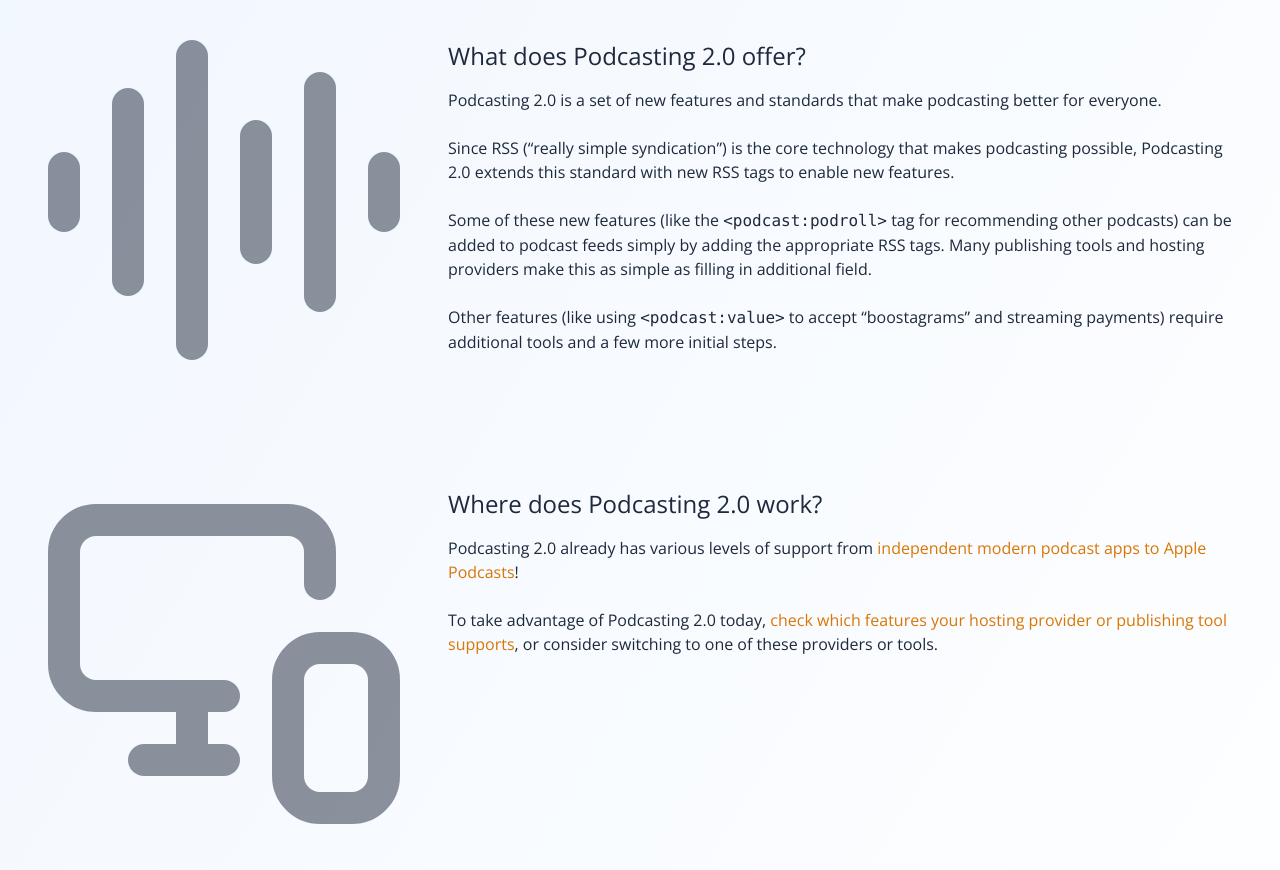
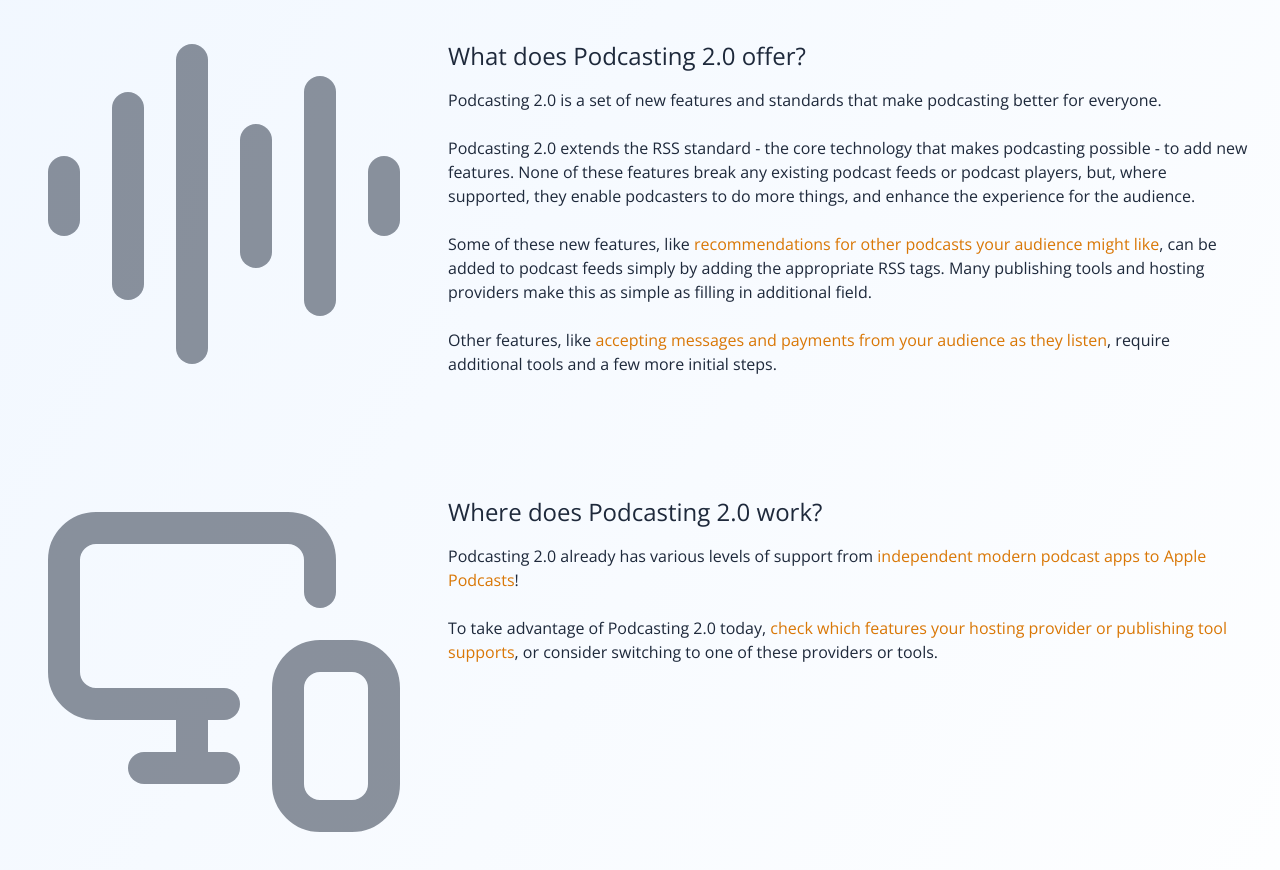
Before and after one commit to theDanielJLewis/podcasting2.org, a Next.js app: page / in a window 1280 px wide. Shown: the part 800-1670 px from the top of the page. Built offline with nearby package versions, Linux system fonts and the light colour scheme; no server answers.

Commit message:
Update page.tsx
Trying to de-jargon this - removing tags in favor of features and simplifying the language. Also, adding "it doesn't break anything" language.

```diff
--- a/src/app/page.tsx
+++ b/src/app/page.tsx
@@ -100,20 +100,21 @@ export default function Home() {
             podcasting better for everyone.
           </p>
           <p>
-            Since RSS (&ldquo;really simple syndication&rdquo;) is the core
-            technology that makes podcasting possible, Podcasting 2.0 extends
-            this standard with new RSS tags to enable new features.
+            Podcasting 2.0 extends the RSS standard - the core technology that makes podcasting
+            possible - to add new features. None of these features break any existing podcast feeds
+            or podcast players, but, where supported, they enable podcasters to do more things,
+            and enhance the experience for the audience.
           </p>
           <p>
-            Some of these new features (like the{" "}
-            <code>&lt;podcast:podroll&gt;</code> tag for recommending other
-            podcasts) can be added to podcast feeds simply by adding the
+            Some of these new features, like <Link href="/podcast-namespace/tags/podroll">recommendations
+            for other podcasts your audience might like</Link>,
+            can be added to podcast feeds simply by adding the
             appropriate RSS tags. Many publishing tools and hosting providers
             make this as simple as filling in additional field.
           </p>
           <p>
-            Other features (like using <code>&lt;podcast:value&gt;</code> to
-            accept &ldquo;boostagrams&rdquo; and streaming payments) require
+            Other features, like <Link href="/podcast-namespace/tags/value">accepting messages and payments from
+            your audience as they listen</Link>, require
             additional tools and a few more initial steps.
           </p>
         </div>
```
